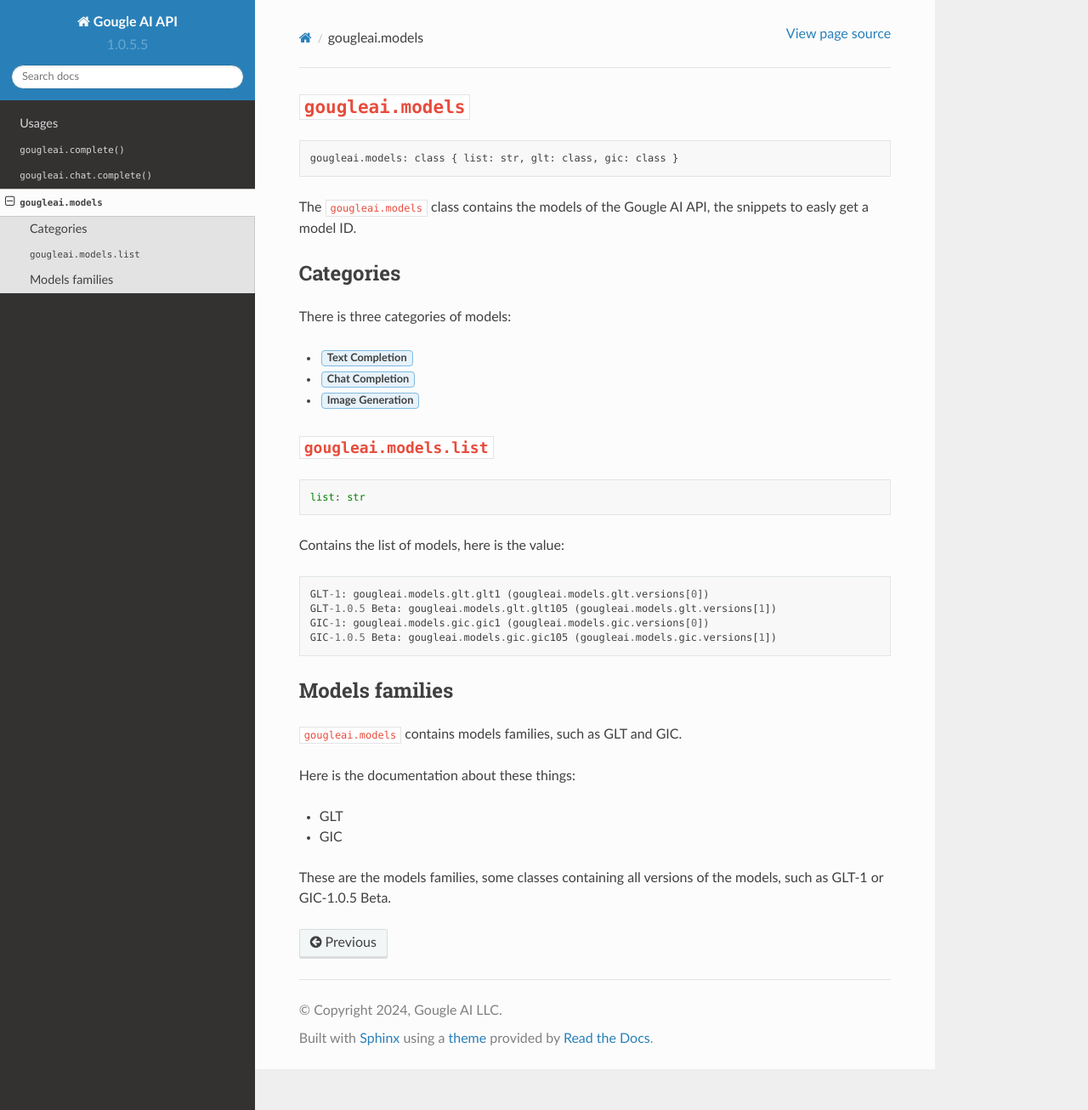
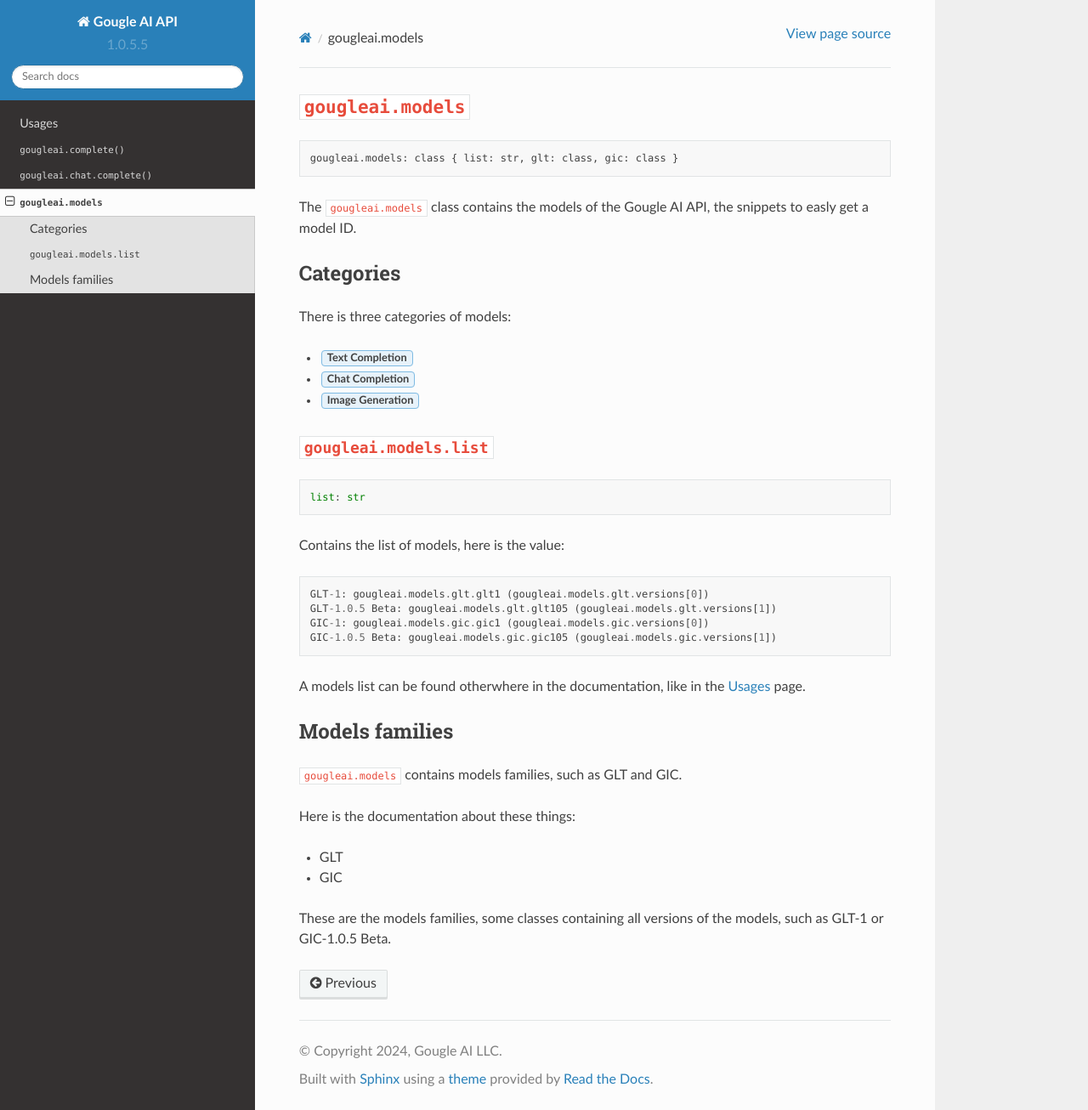
Before and after one commit to gougle-official/gougleai-docs, a Sphinx documentation site: the page built from docs/source/models.rst, in a window 1280 px wide and 1306 px high. Shown: the whole window at 85% size. Built offline with Sphinx 7.4.7 and the Read the Docs theme 2.0.0, drawn with Linux system fonts in a browser that asks for light colours.

Commit message:
Added some tweaks.

```diff
--- a/docs/source/models.rst
+++ b/docs/source/models.rst
@@ -32,6 +32,8 @@ Contains the list of models, here is the value:
 	GIC-1: gougleai.models.gic.gic1 (gougleai.models.gic.versions[0])
 	GIC-1.0.5 Beta: gougleai.models.gic.gic105 (gougleai.models.gic.versions[1])
 
+A models list can be found otherwhere in the documentation, like in the :doc:`usage` page.
+
 Models families
 ---------------
 
```
